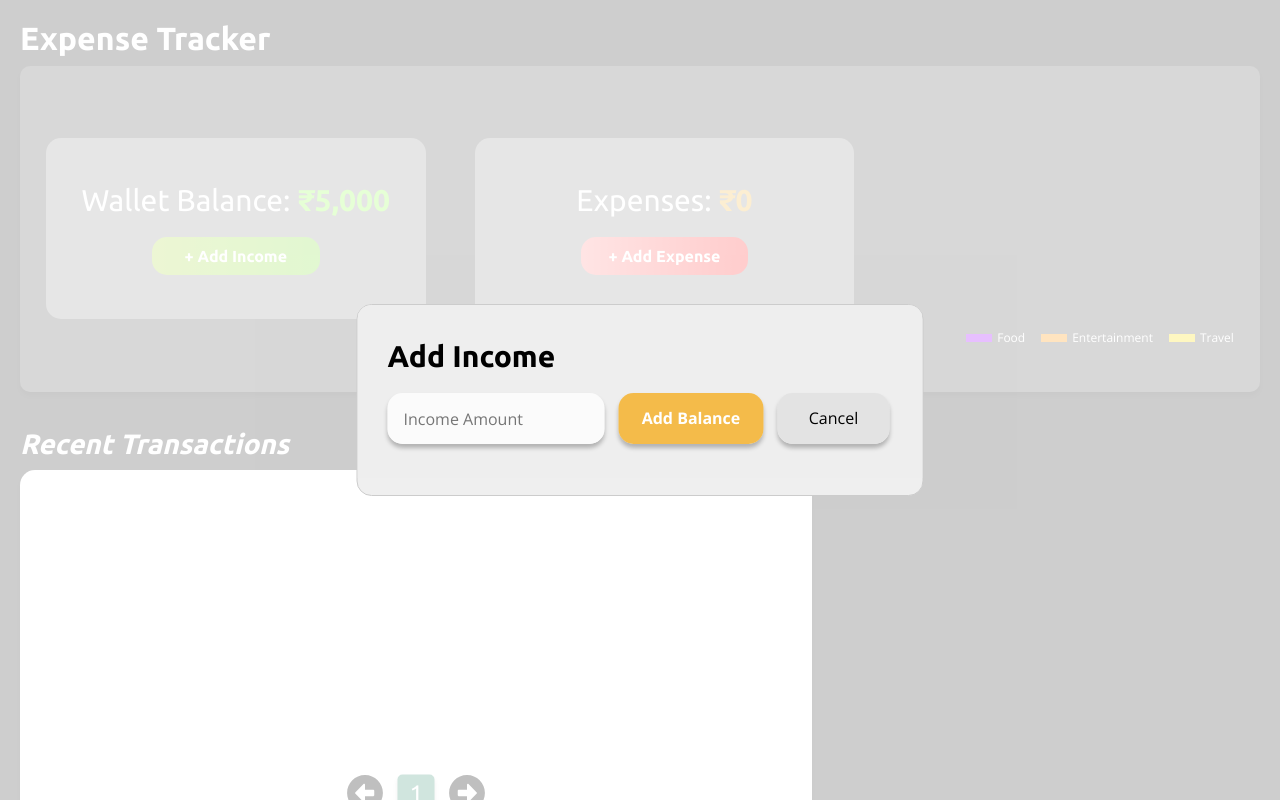
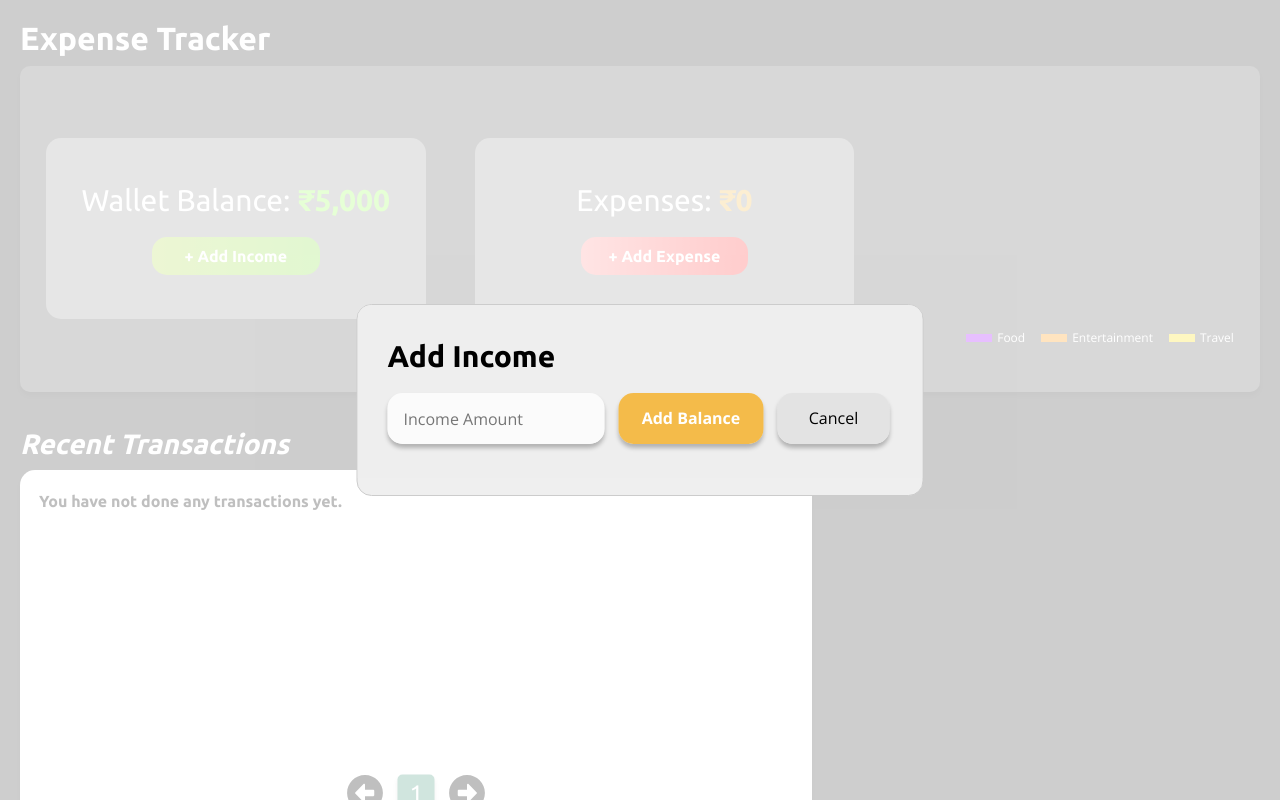
Before and after one commit to abhayd08/Expense-Tracker, a React (Vite) app: page / in a window 1280 px wide. Both pictures are taken after a click on the button "+ Add Income". Shown: the top 800 px of the page. Built offline with nearby package versions, Linux system fonts and the light colour scheme.

Commit message:
Implemented error handling with Notistack for displaying alerts.

```diff
--- a/package.json
+++ b/package.json
@@ -9,6 +9,7 @@
     "preview": "vite preview"
   },
   "dependencies": {
+    "notistack": "^3.0.1",
     "react": "^18.2.0",
     "react-dom": "^18.2.0",
     "react-icons": "^5.0.1",
--- a/src/Components/AddExpense/AddExpense.jsx
+++ b/src/Components/AddExpense/AddExpense.jsx
@@ -4,6 +4,7 @@ import { useContext } from "react";
 import styles from "./AddExpense.module.css";
 import { useState } from "react";
 import { useEffect } from "react";
+import { enqueueSnackbar } from "notistack";
 
 const AddExpense = () => {
   const {
@@ -60,9 +61,14 @@ const AddExpense = () => {
           });
           setIsAddExpenseModalOpen(false);
           setTransactionToBeEditted(null);
+          enqueueSnackbar("Expense added.", {
+            variant: "success",
+          });
           e.target.reset();
         } else {
-          alert("BSDK");
+          enqueueSnackbar("Expenses must not exceed income.", {
+            variant: "warning",
+          });
         }
       } else {
         const otherTransactions = expensesSummary.filter((expense) => {
@@ -79,7 +85,8 @@ const AddExpense = () => {
           price: Number(e.target.elements.price.value),
           category: e.target.elements.category.value.trim(),
           time:
-            new Date(previousTransaction[0].date) === new Date(e.target.elements.date.value)
+            new Date(previousTransaction[0].date) ===
+            new Date(e.target.elements.date.value)
               ? previousTransaction[0].time
               : new Date().toISOString(),
           date: e.target.elements.date.value,
@@ -95,11 +102,16 @@ const AddExpense = () => {
         );
 
         setExpensesSummary([...otherTransactions, transactionToAdd]);
+        enqueueSnackbar("Transaction edited.", {
+          variant: "success",
+        });
         setTransactionToBeEditted(null);
         setIsAddExpenseModalOpen(false);
       }
     } else {
-      alert("No");
+      enqueueSnackbar("Expenses cannot be negative.", {
+        variant: "error",
+      });
       e.target.elements.price.value = null;
     }
   };
--- a/src/Components/AddIncome/AddIncome.jsx
+++ b/src/Components/AddIncome/AddIncome.jsx
@@ -3,6 +3,7 @@ import BalanceTrackerContext from "../Contexts/BalanceTrackerContext";
 import { useContext } from "react";
 import styles from "./AddIncome.module.css";
 import { useState, useEffect } from "react";
+import { enqueueSnackbar } from "notistack";
 
 const AddIncome = () => {
   const { isAddIncomeModalOpen, setIsAddIncomeModalOpen, setWalletBalance } =
@@ -31,17 +32,23 @@ const AddIncome = () => {
     if (Number(e.target.elements.income.value) > 0) {
       const income = Number(e.target.elements.income.value);
       setWalletBalance((prevBalance) => prevBalance + income);
+      enqueueSnackbar("Income added.", {
+        variant: "success",
+      });
       setIsAddIncomeModalOpen(false);
       e.target.reset();
     } else {
-      alert("No");
-      e.target.reset()
+      enqueueSnackbar("Income cannot be negative.", {
+        variant: "error",
+      });
+      e.target.reset();
     }
   };
 
   return (
     <>
       <ReactModal
+        closeTimeoutMS={500}
         style={{
           content: {
             position: "absolute",
--- a/src/Components/BalanceTracker/BalanceTracker.jsx
+++ b/src/Components/BalanceTracker/BalanceTracker.jsx
@@ -216,7 +216,15 @@ const BalanceTracker = () => {
             {data.map((entry, index) => (
               <Cell
                 key={`cell-${index}`}
-                fill={COLORS[index % COLORS.length]}
+                fill={
+                  COLORS[
+                    entry.name === "Entertainment"
+                      ? 0
+                      : entry.name === "Food"
+                      ? 1
+                      : 2
+                  ]
+                }
               />
             ))}
           </Pie>
--- a/src/Components/RecentTransactions/RecentTransactions.jsx
+++ b/src/Components/RecentTransactions/RecentTransactions.jsx
@@ -56,7 +56,12 @@ const RecentTransactions = () => {
 
   return (
     <div className={styles.container}>
-      {currentItems.map((expense) => {
+      {currentItems.length < 1 ? (
+        <h6 className={styles.altText}>
+          You have not done any transactions yet.
+        </h6>
+      ) : (
+        currentItems.map((expense) => {
           return (
             <div key={expense.id}>
               <div className={styles.expenseContainer}>
@@ -159,7 +164,8 @@ const RecentTransactions = () => {
               <div className={styles.divider}></div>
             </div>
           );
-      })}
+        })
+      )}
       <div className={styles.paginationControls}>
         <FaArrowAltCircleLeft
           onClick={() => {
--- a/src/Components/RecentTransactions/RecentTransactions.module.css
+++ b/src/Components/RecentTransactions/RecentTransactions.module.css
@@ -7,6 +7,12 @@
   box-shadow: 0px 4px 4px 0px #00000040;
   padding: 0 27px 10px 27px;
   position: relative;
+}
+
+.altText {
+  font-size: 1rem;
+  margin-top: 1.35rem;
+  margin-left: -.5rem;
 }
 
 .expenseContainer {
--- a/src/index.css
+++ b/src/index.css
@@ -26,8 +26,21 @@ select {
   background-image: none;
 }
 
-@media(max-width: 450px) {
+.ReactModal__Overlay {
+  opacity: 0;
+  transition: opacity 500ms ease-in-out;
+}
+
+.ReactModal__Overlay--after-open {
+  opacity: 1;
+}
+
+.ReactModal__Overlay--before-close {
+  opacity: 0;
+}
+
+@media (max-width: 450px) {
   body {
-  padding: 12px;
+    padding: 12px;
   }
 }
--- a/src/main.jsx
+++ b/src/main.jsx
@@ -2,9 +2,11 @@ import ReactDOM from "react-dom/client";
 import App from "./App";
 import { BrowserRouter } from "react-router-dom";
 import "./index.css";
+import { SnackbarProvider } from "notistack";
 
 ReactDOM.createRoot(document.getElementById("root")).render(
   <BrowserRouter>
+    <SnackbarProvider autoHideDuration={3000} />
     <App />
   </BrowserRouter>
 );
```
Also changed, not shown: 1 other file (tests, documents, lock files or other folders). Lines whose indentation alone changed are shown as unchanged.
